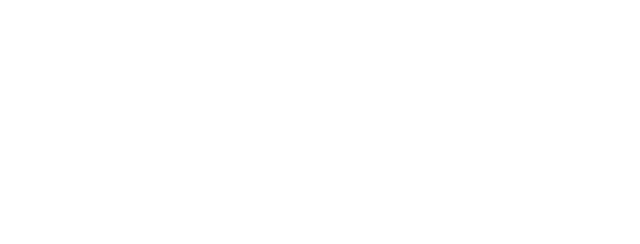
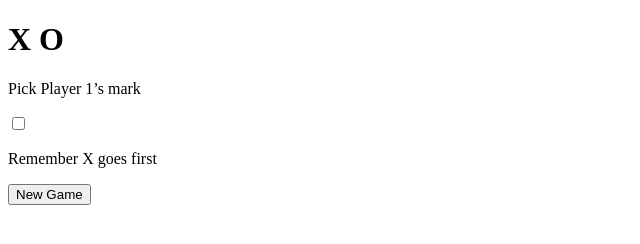
Before and after one commit to xBioTech/Tic-Tac-Toe-Game, a website: page index.html in a window 1280 px wide. Shown: the whole page, without its empty margins (0-640 px from the left). Drawn offline with Linux system fonts and the light colour scheme.

Commit message:
feat: Add HTML structure for new game screen

```diff
--- a/index.html
+++ b/index.html
@@ -7,5 +7,21 @@
     <title>Tic-Tac-Toe</title>
     <script src="script.js" defer></script>
   </head>
-  <body></body>
+  <body>
+    <div class="title">
+      <h1>X <span>O</span></h1>
+    </div>
+
+    <div class="select-box">
+      <p>Pick Player 1’s mark</p>
+      <div class="toggle-checkbox-container">
+        <input type="checkbox" id="toggle-checkbox" name="toggle-checkbox" />
+        <label for="toggle-checkbox">
+          <div class="toggle-switch" data-unchecked="X" data-checked="O"></div>
+        </label>
+      </div>
+      <p>Remember <span>X</span> goes first</p>
+      <button>New Game</button>
+    </div>
+  </body>
 </html>
--- /dev/null
+++ b/scss/style.scss
@@ -0,0 +1,5 @@
+* {
+  box-sizing: border-box;
+  margin: 0;
+  padding: 0;
+}
```
Also changed, not shown: css/style.css (added), style.css (deleted), 1 other file.
